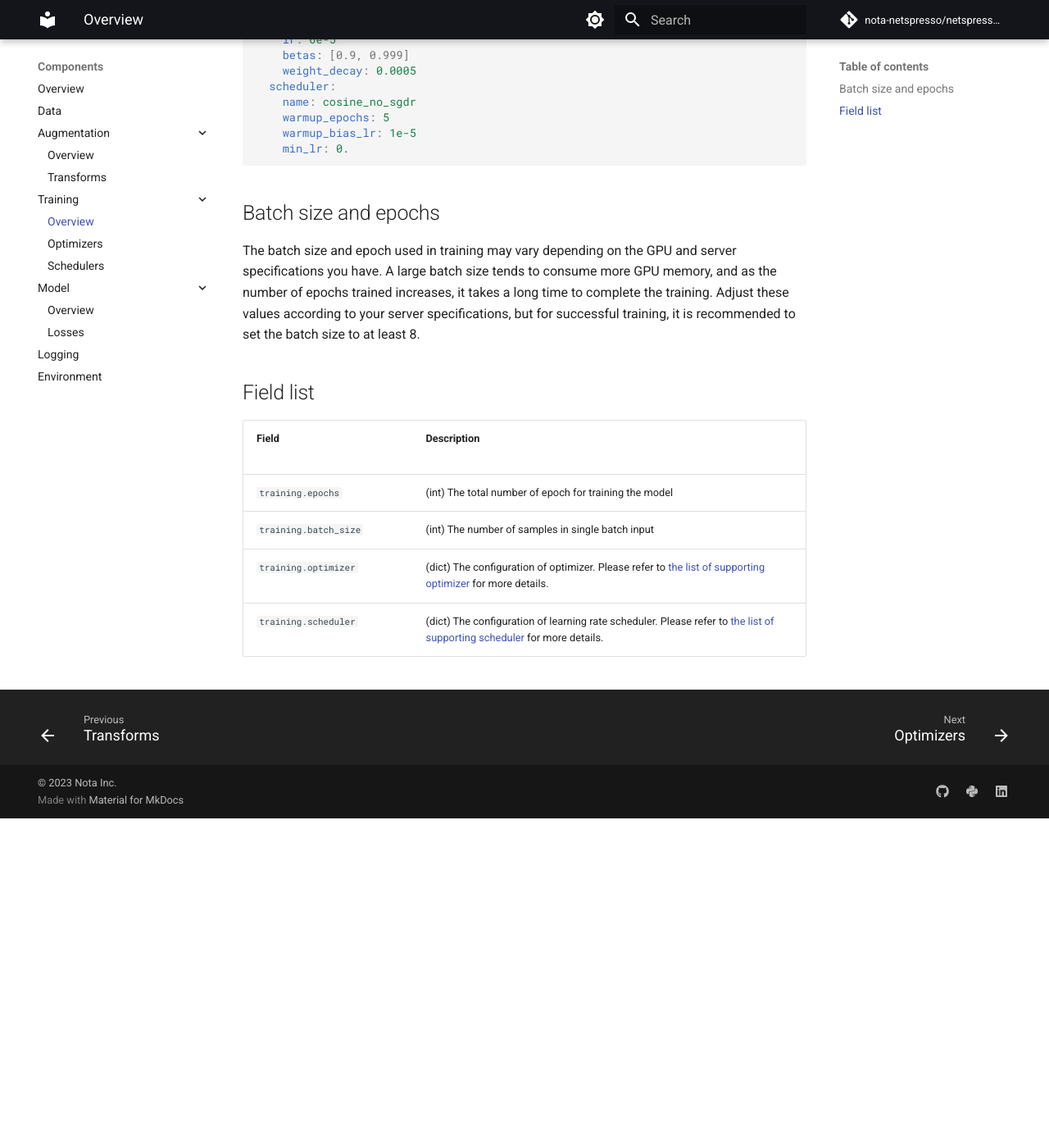
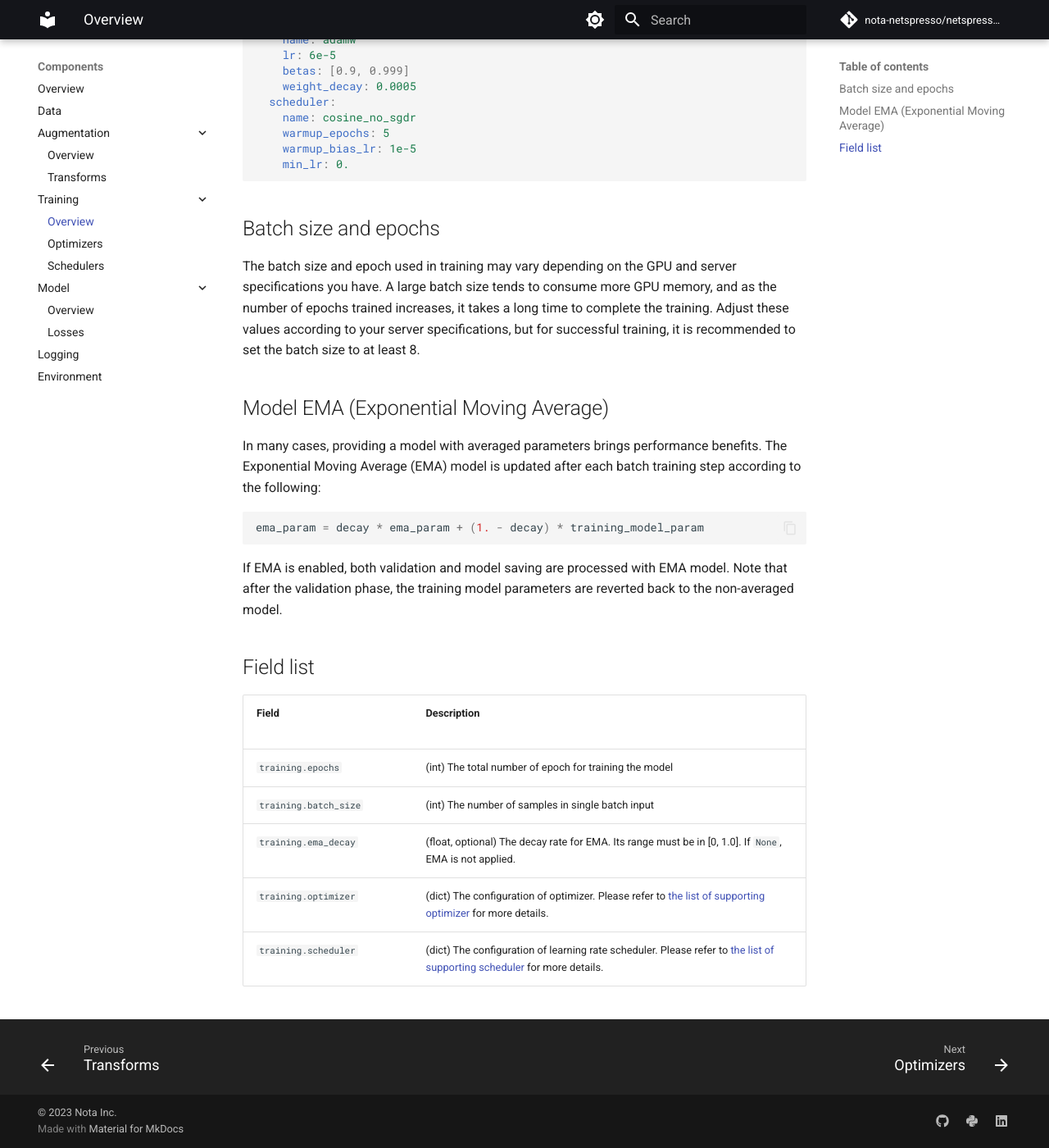
Before and after one commit to Nota-NetsPresso/netspresso-trainer, an MkDocs documentation site: the page built from docs/components/training/overview.md, in a window 1280 px wide and 1400 px high, scrolled down 603 px. Shown: the whole window at 82% size. Built offline with MkDocs 1.6.1 and Material for MkDocs 9.7.7, drawn with Linux system fonts in a browser that asks for light colours; comment, search, counter and statistics services are not loaded; before the commit the page ends 1601 px from its top, so only the background shows below that.

Commit message:
Update docs

````diff
--- a/docs/components/training/overview.md
+++ b/docs/components/training/overview.md
@@ -6,8 +6,9 @@ Users can adjust epochs and batch size, as well as the desired optimizer and sch
 
 ```yaml
 training:
-  epochs: 3
+  epochs: 300
   batch_size: 32
+  ema_decay: 0.9999
   optimizer:
     name: adamw
     lr: 6e-5
@@ -25,11 +26,23 @@ training:
 The batch size and epoch used in training may vary depending on the GPU and server specifications you have. A large batch size tends to consume more GPU memory, and as the number of epochs trained increases, it takes a long time to complete the training.
 Adjust these values according to your server specifications, but for successful training, it is recommended to set the batch size to at least 8.
 
+## Model EMA (Exponential Moving Average)
+
+In many cases, providing a model with averaged parameters brings performance benefits. The Exponential Moving Average (EMA) model is updated after each batch training step according to the following:
+
+```python
+ema_param = decay * ema_param + (1. - decay) * training_model_param
+```
+
+If EMA is enabled, both validation and model saving are processed with EMA model. Note that after the validation phase, the training model parameters are reverted back to the non-averaged model.
+
+
 ## Field list
 
 | Field <img width=200/> | Description |
 |---|---|
 | `training.epochs` | (int) The total number of epoch for training the model |
 | `training.batch_size` | (int) The number of samples in single batch input |
+| `training.ema_decay` | (float, optional) The decay rate for EMA. Its range must be in [0, 1.0]. If `None`, EMA is not applied. |
 | `training.optimizer` | (dict) The configuration of optimizer. Please refer to [the list of supporting optimizer](./optimizers.md) for more details. |
 | `training.scheduler` | (dict) The configuration of learning rate scheduler. Please refer to [the list of supporting scheduler](./schedulers.md) for more details. |
````
